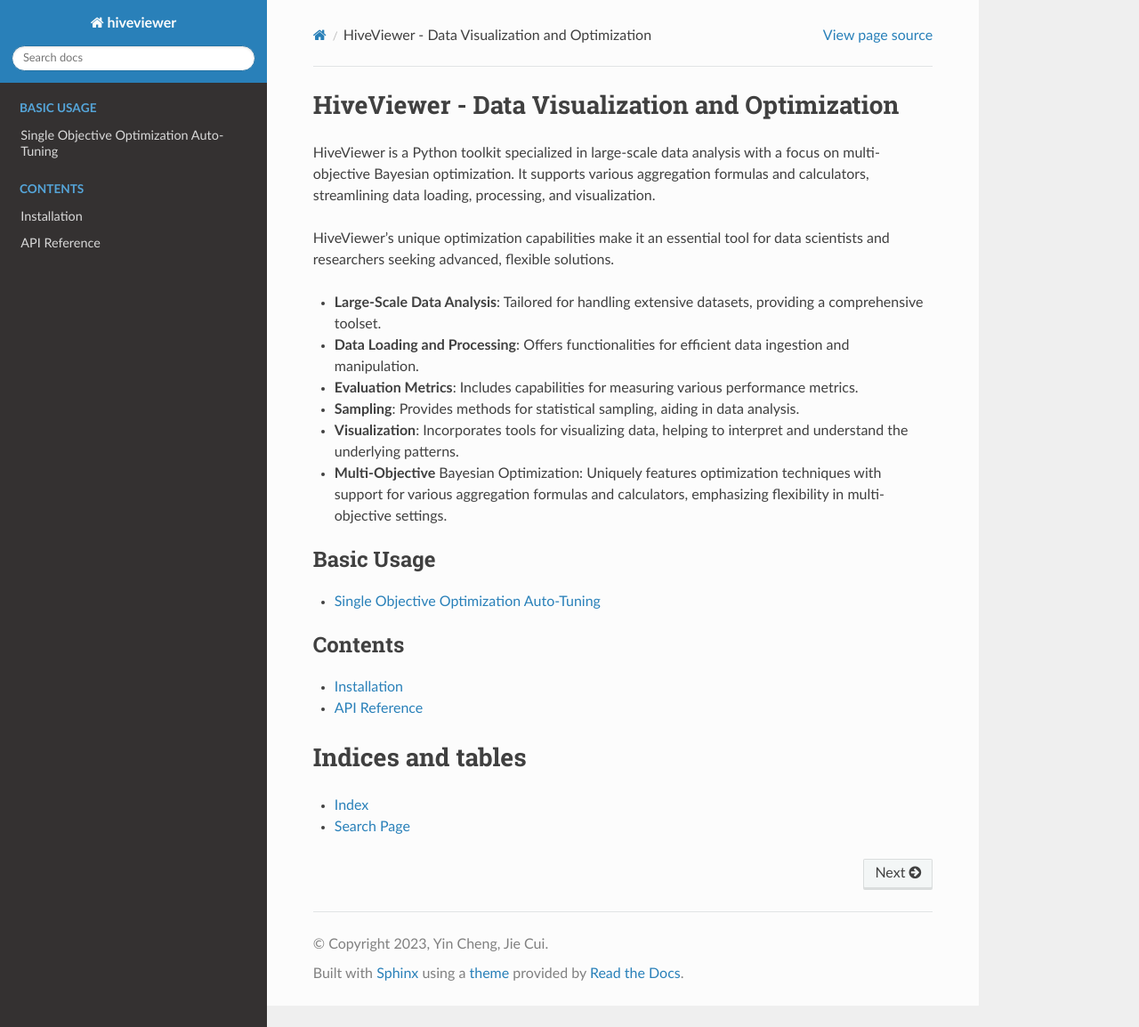
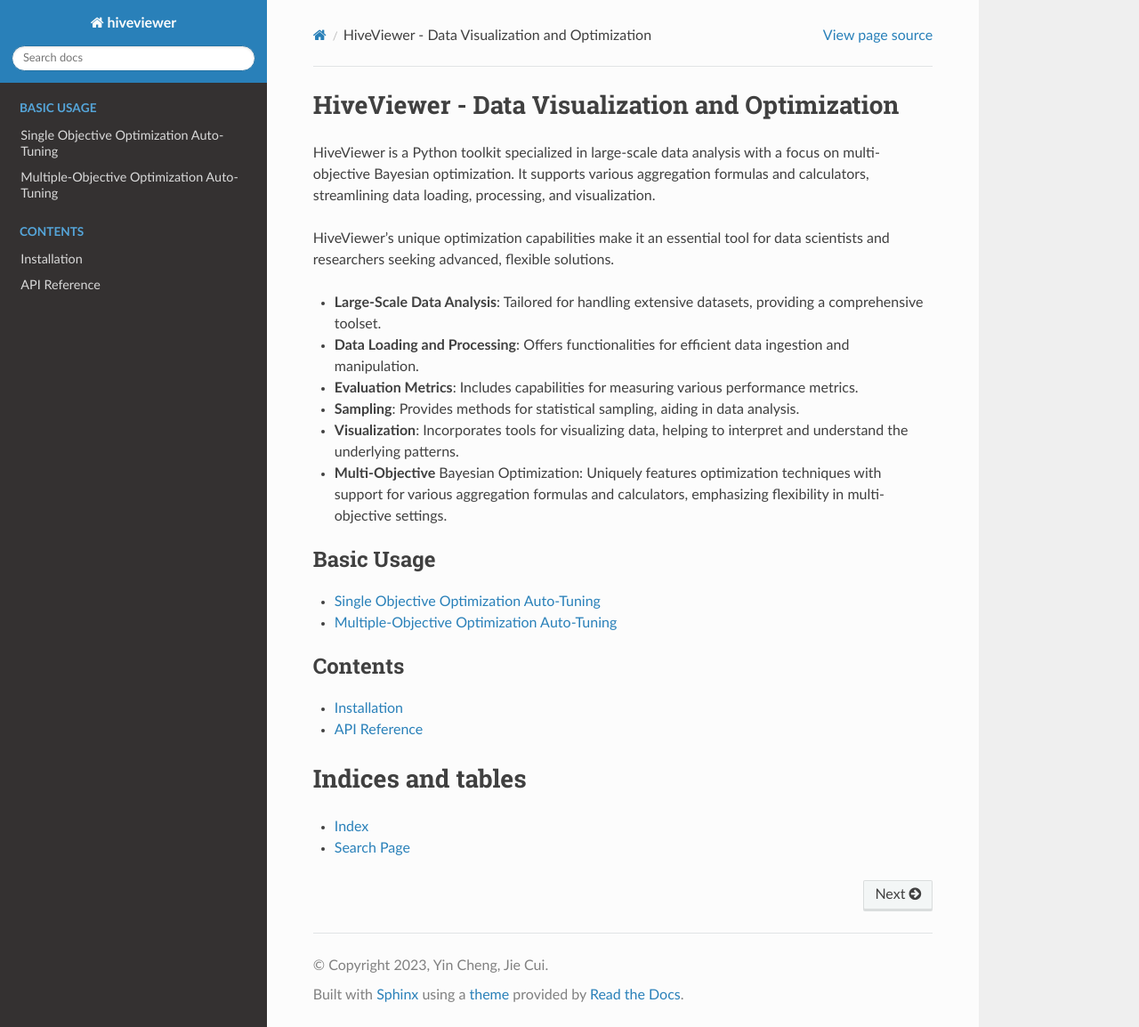
Before and after one commit to yinsn/ParaDance, a Sphinx documentation site: the page built from docs/source/index.rst, in a window 1280 px wide and 1154 px high. Shown: the whole window at 89% size. Built offline with Sphinx 7.4.7 and the Read the Docs theme 2.0.0, drawn with Linux system fonts in a browser that asks for light colours.

Commit message:
add multiple_targets docs

```diff
--- a/docs/source/index.rst
+++ b/docs/source/index.rst
@@ -18,6 +18,7 @@
    :maxdepth: 1
 
    notebooks/optimize_single_target
+   notebooks/optimize_multiple_targets
 
 .. toctree::
    :maxdepth: 1
```
Also changed, not shown: docs/source/notebooks/optimize_multiple_targets.ipynb (added).
